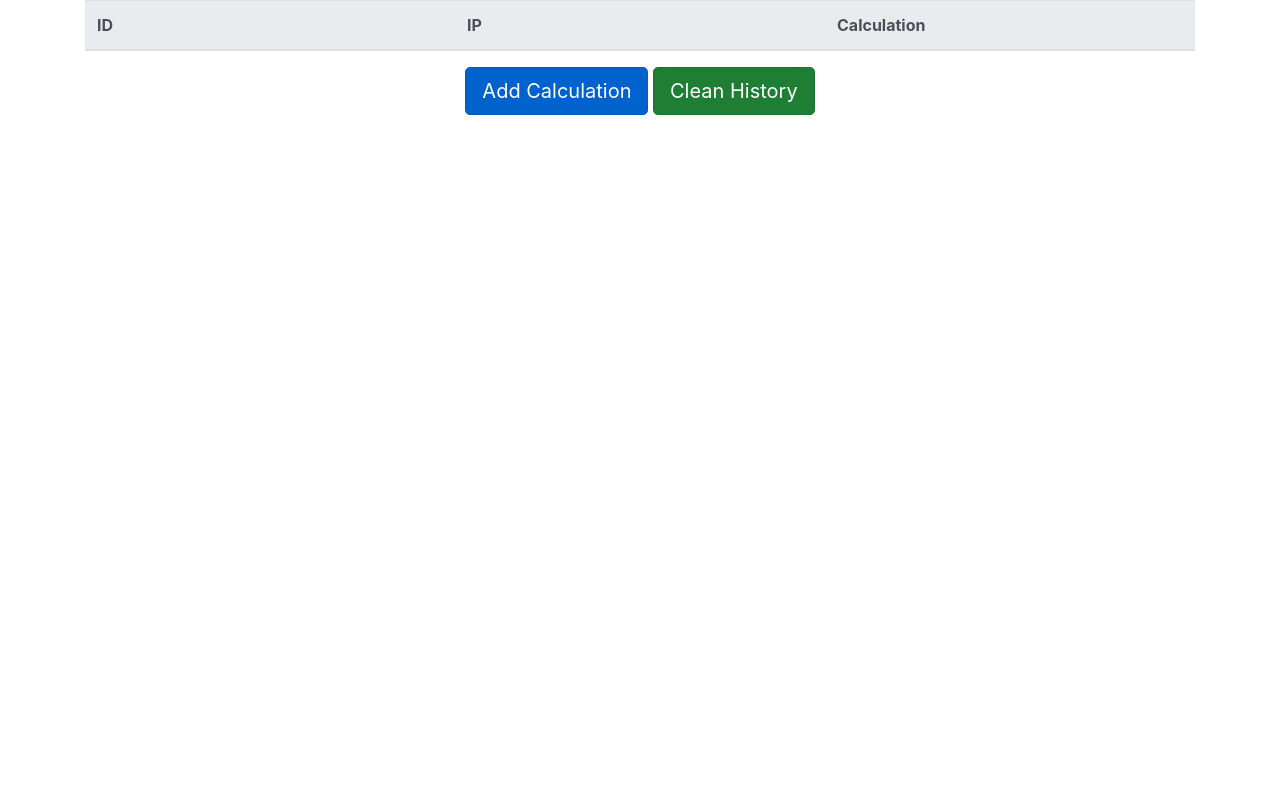
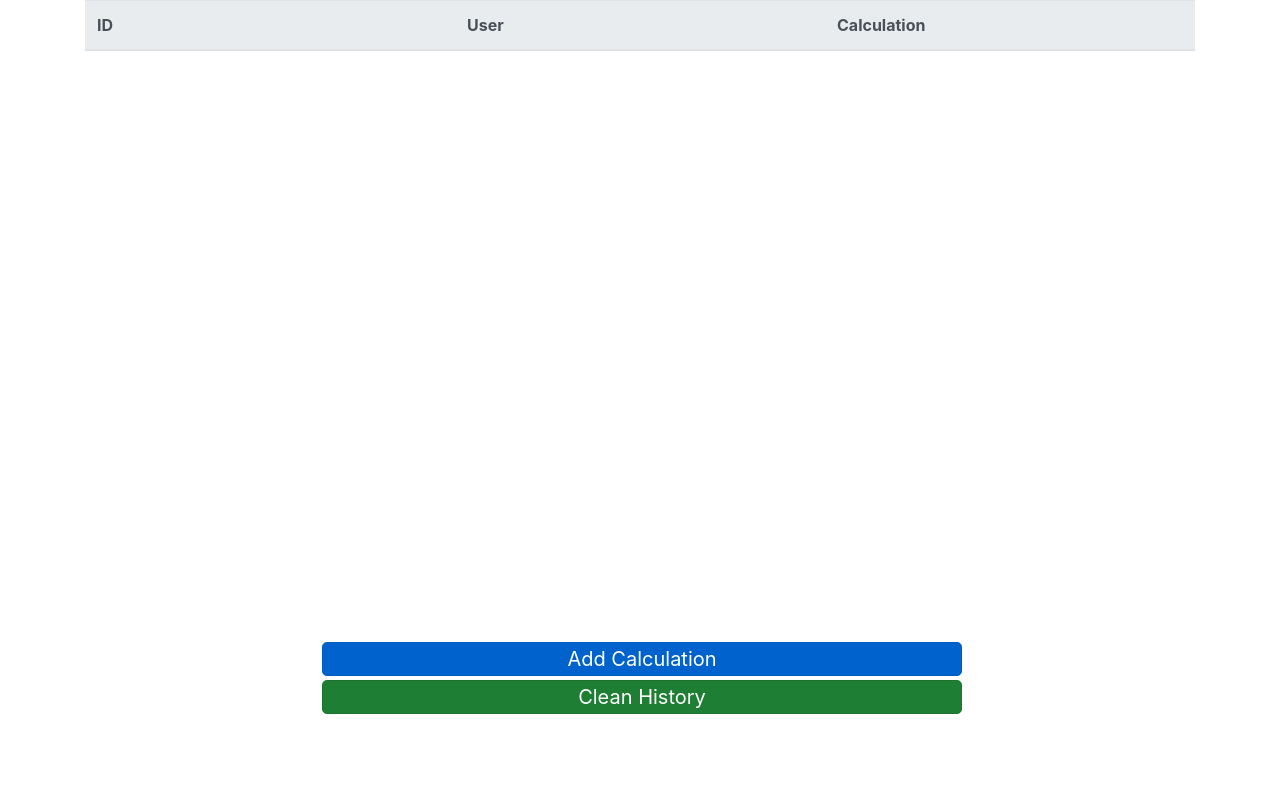
Before and after one commit to yurenpang/calculator, a Flask app: page / in a window 1280 px wide. Run offline with Flask 2, Linux system fonts and the light colour scheme; data that the repository does not hold is empty; some libraries are stand-ins or nearby versions.

Commit message:
updated.

```diff
--- a/database.py
+++ b/database.py
@@ -1,6 +1,10 @@
 from flask_sqlalchemy import SQLAlchemy
 
+
 class Database:
+    """
+    This data supports get() and create() calculation history item
+    """
     def __init__(self, app):
         db = SQLAlchemy(app)
         self.db = db
@@ -12,15 +16,14 @@ class Database:
             return self.model.query.get(id)
 
         all = self.model.query.all()
-        if len(all) < 20:
+        if len(all) < 10:
             return all
-        return self.model.query[-20:]
+        return self.model.query[-10:]
 
     def create(self, ip, text):
         calc = self.model(ip, text)
         self.db.session.add(calc)
         self.db.session.commit()
-
 
 
 def calcFactory(db):
@@ -33,7 +36,5 @@ def calcFactory(db):
         def __init__(self, ip, text):
             self.ip = ip
             self.text = text
-            # engine = create_engine(URL(**settings.DATABASE))
-            # engine.connect()
 
     return Calculation
--- a/server.py
+++ b/server.py
@@ -1,6 +1,5 @@
 from flask import Flask, request, jsonify, render_template, url_for, redirect
 from database import Database
-import math
 
 app = Flask(__name__)
 app.config.from_pyfile('server.cfg')
@@ -16,10 +15,10 @@ def main_page():
 @app.route('/create', methods=['GET', 'POST'])
 def create_calculation():
     if request.method == 'POST':
-        user = request.remote_addr
+        ip = request.remote_addr
         text = request.form['answer']
+        user = find_user(ip)
         is_valid, message = check_valid_expression(text)
-        print(is_valid)
         if is_valid:
             answer = eval(text)
             db.create(user, str(message + "=" + str(answer)))
@@ -32,6 +31,7 @@ def create_calculation():
 def delete_history():
     db.db.drop_all()
     db.db.create_all()
+    ip_dic.clear()
     return redirect('/')
 
 @app.route('/error')
@@ -39,22 +39,30 @@ def handle_error():
     message = request.args['message']
     return render_template("error.html", message=message)
 
+
+def find_user(ip):
+    if ip in ip_dic:
+        return ip_dic[ip]
+    user_id = len(ip_dic) + 1
+    ip_dic[ip] = "User " + str(user_id)
+    return ip_dic[ip]
+
 def check_valid_expression(text):
     has_operator = False
     for index in range(len(text)):
         if index == 0 and text[index] in operators:
-            return False, "First shouldn't be operator"
+            return False, "The first element shouldn't be an operator"
         elif index != 0:
             prev = text[index - 1]
             curr = text[index]
             if curr in operators:
                 has_operator = True
                 if prev in operators:
-                    return False, "too many operators"
+                    return False, "There are too many operators"
                 elif index == len(text) - 1:
-                    return False, "should be a number following an operator"
+                    return False, "An operator can't follow another operator"
     if not has_operator:
-        return False, "expression should have at least one operator"
+        return False, "The expression should have at least one operator"
     return True, text
 
 if __name__ == '__main__':
--- a/static/css/main.css
+++ b/static/css/main.css
@@ -1,10 +1,37 @@
-tbody {
-  display: block;
-  overflow: auto; }
-
-thead, tbody tr {
-  display: table;
-  width: 100%;
-  table-layout: fixed; }
+body {
+  position: relative;
+  height: 100vh;
+  width: 100vw;
+  overflow: none; }
+  body .container {
+    position: relative;
+    height: 60%; }
+    body .container .history {
+      position: relative;
+      height: 100%; }
+      body .container .history tbody {
+        position: absolute;
+        display: block;
+        max-height: 100%;
+        overflow-x: none;
+        overflow-y: auto; }
+      body .container .history thead,
+      body .container .history tbody tr {
+        display: table;
+        width: 100%;
+        table-layout: fixed; }
+  body #btn-section {
+    position: absolute;
+    top: 80%;
+    left: 25%;
+    width: 50%;
+    margin: auto;
+    display: flex;
+    flex-direction: column; }
+    body #btn-section .btn {
+      text-align: center;
+      width: 100%;
+      margin: 2px;
+      padding: 1px; }
 
 /*# sourceMappingURL=main.css.map */
--- a/static/scss/main.scss
+++ b/static/scss/main.scss
@@ -17,7 +17,7 @@ body {
                 display: block;
                 max-height: 100%;
                 overflow-x: none;
-                overflow-y: scroll;
+                overflow-y: auto;
             }
 
             thead,
--- a/table.py
+++ b/table.py
@@ -1,3 +1,6 @@
+"""
+Code to initialize the test.db during test phase
+"""
 from sqlalchemy import create_engine, Table, Column, Integer, String, MetaData
 engine = create_engine('sqlite:///./test.db', echo=True)
 meta = MetaData()
--- a/templates/app.html
+++ b/templates/app.html
@@ -16,7 +16,7 @@
         <table class="history table table-hover">
             <thead class="thead-light">
                 <th scope="col">ID</th>
-                <th scope="col">IP</th>
+                <th scope="col">User</th>
                 <th scope="col">Calculation</th>
             </thead>
 
--- a/templates/create_calculation.html
+++ b/templates/create_calculation.html
@@ -3,11 +3,11 @@
 <head>
     <meta charset="UTF-8">
     <title>Sezzle Calculator</title>
-    <link rel="stylesheet" href="{{ url_for('static', filename='/css/calculator.css') }}">
+    <link rel="stylesheet" type="text/css" href="{{ url_for('static', filename='css/calculator.css') }}">
     <script src="https://stackpath.bootstrapcdn.com/bootstrap/4.4.1/js/bootstrap.min.js" integrity="sha384-wfSDF2E50Y2D1uUdj0O3uMBJnjuUD4Ih7YwaYd1iqfktj0Uod8GCExl3Og8ifwB6" crossorigin="anonymous"></script>
 </head>
 <body>
-    <div class="container jumbotron" style="height: 100%; margin:auto; width: 50%">
+    <div class="container jumbotron">
         <h3 class="display-4">Calculate at Sezzle</h3>
         <p class="lead">Please calculate</p>
 
@@ -16,6 +16,7 @@
                 <input type="text" name="answer" />
                 <br>
 
+                <div></div>
                 <input type="button" value=" 1 " onclick="calculator.answer.value += '1'" />
                 <input type="button" value=" 2 " onclick="calculator.answer.value += '2'" />
                 <input type="button" value=" 3 " onclick="calculator.answer.value += '3'" />
```
Also changed, not shown: settings.py (deleted, +0 -8 lines), static/css/calculator.css (+17 -15 lines), static/scss/calculator.scss (+16 -10 lines), test.db, wsgi.py (deleted), 2 other files.
